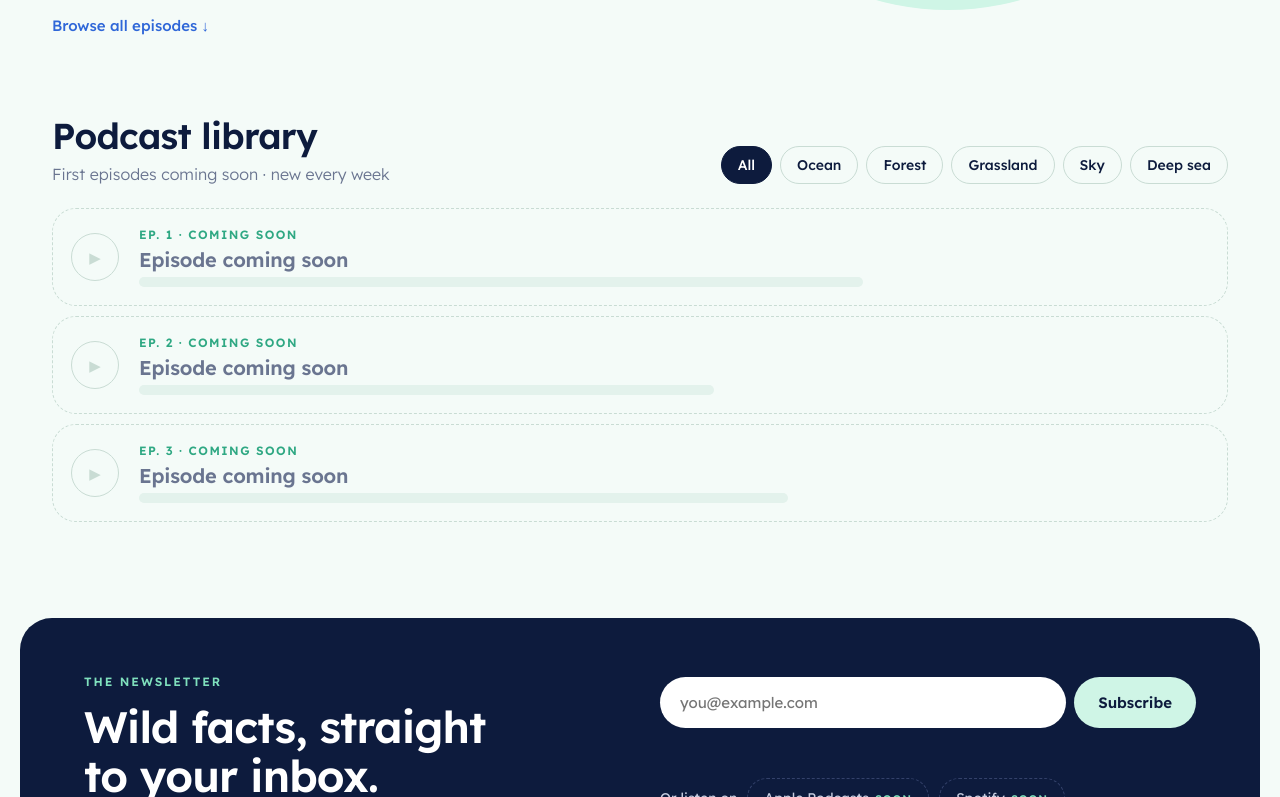
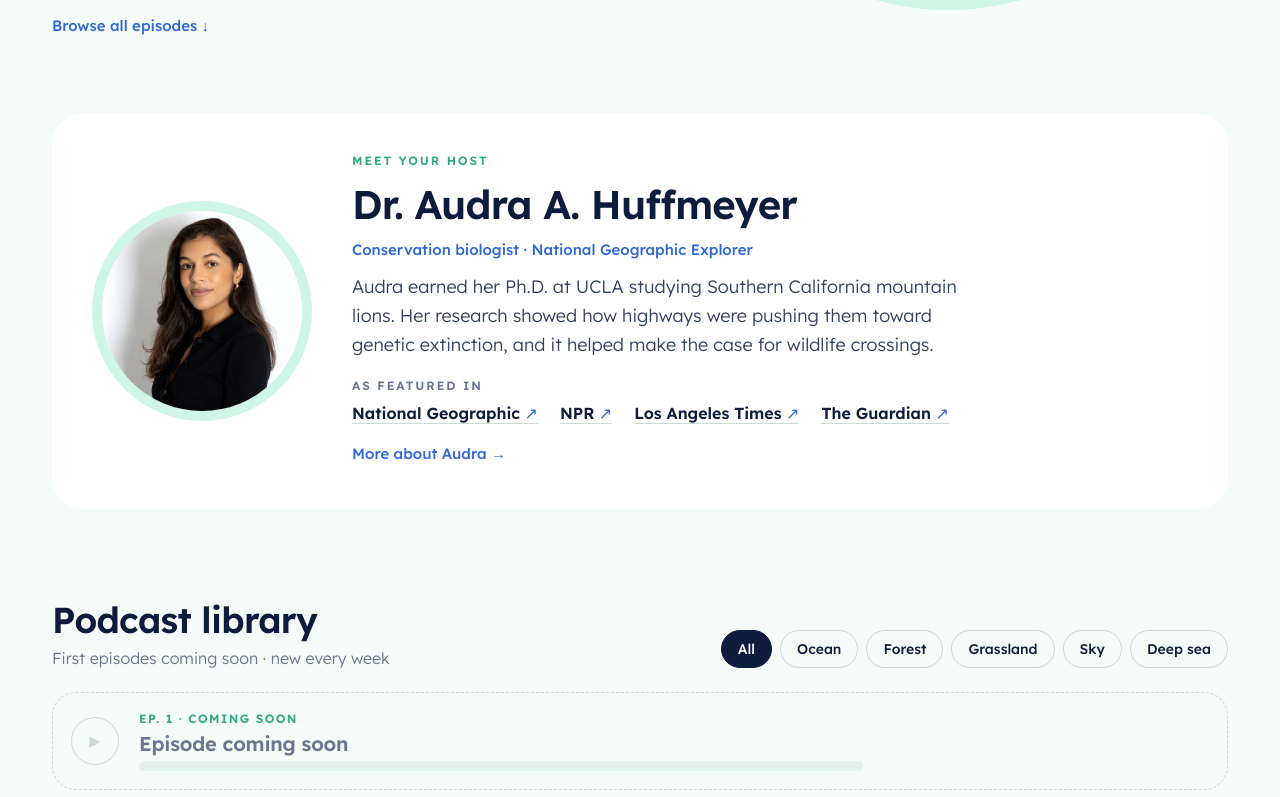
Before and after one commit to ahuffmeyer-hub/wildlife-tidbits, a plain HTML site: page index.html in a window 1280 px wide. Shown: the part 701-1498 px from the top of the page. Drawn offline with Linux system fonts and the light colour scheme.

Commit message:
Add "Meet your host" teaser to homepage (#2)
Claude-Session: https://claude.ai/code/session_01C4uhNu4MQNYaJvsjDmgmFP

Co-authored-by: Claude <noreply@anthropic.com>

```diff
--- a/index.html
+++ b/index.html
@@ -70,6 +70,29 @@
       </div>
     </section>
 
+    <!-- HOST TEASER — short version of /about -->
+    <section class="container host-teaser-wrap" aria-labelledby="host-teaser-title">
+      <div class="host-teaser">
+        <img class="host-teaser-photo" src="/assets/audra-headshot.webp" alt="Dr. Audra A. Huffmeyer" width="640" height="800" loading="lazy">
+        <div class="host-teaser-copy">
+          <span class="eyebrow">Meet your host</span>
+          <h2 id="host-teaser-title">Dr. Audra A. Huffmeyer</h2>
+          <span class="bio-role">Conservation biologist · National Geographic Explorer</span>
+          <p>Audra earned her Ph.D. at UCLA studying Southern California mountain lions. Her research showed how highways were pushing them toward genetic extinction, and it helped make the case for wildlife crossings.</p>
+          <div class="press press--left">
+            <span class="eyebrow">As featured in</span>
+            <div class="press-list">
+              <a href="https://www.nationalgeographic.com/animals/article/los-angeles-mountain-lions-becoming-inbred" target="_blank" rel="noopener">National Geographic</a>
+              <a href="https://www.npr.org/2022/01/31/1076895942/for-the-first-time-the-u-s-allocates-big-money-for-animal-road-crossings" target="_blank" rel="noopener">NPR</a>
+              <a href="https://www.latimes.com/espanol/eeuu/articulo/2022-07-05/los-angeles-mumbai-aprenden-a-convivir-con-pumas-leopardos" target="_blank" rel="noopener">Los Angeles Times</a>
+              <a href="https://www.theguardian.com/environment/2022/jun/30/los-angeles-mumbai-mountain-lion-leopard" target="_blank" rel="noopener">The Guardian</a>
+            </div>
+          </div>
+          <a class="text-link" href="/about">More about Audra →</a>
+        </div>
+      </div>
+    </section>
+
     <!-- LIBRARY -->
     <section class="container library" id="library">
       <div class="library-head">
--- a/styles.css
+++ b/styles.css
@@ -224,6 +224,30 @@ img { display: block; }
 }
 .outline-btn:hover { border-color: var(--blue); color: var(--blue); }
 
+/* Home-page host teaser */
+.host-teaser-wrap { padding-bottom: 88px; }
+.host-teaser {
+  background: var(--card); border-radius: 32px; padding: 40px;
+  display: grid; grid-template-columns: 220px 1fr; gap: 40px; align-items: center;
+}
+.host-teaser-photo {
+  width: 220px; height: 220px; border-radius: 50%; object-fit: cover; object-position: 50% 20%;
+  border: 10px solid var(--mint);
+}
+.host-teaser-copy { display: flex; flex-direction: column; gap: 14px; }
+.host-teaser-copy h2 { margin: 0; font-size: clamp(28px, 3.4vw, 40px); font-weight: 600; line-height: 1.1; letter-spacing: -.02em; }
+.host-teaser-copy p { margin: 0; max-width: 640px; font-size: 18px; font-weight: 300; line-height: 1.6; color: var(--body); text-wrap: pretty; }
+.press--left { align-items: flex-start; text-align: left; margin-top: 4px; }
+.press--left .press-list { justify-content: flex-start; font-size: 16px; }
+@media (max-width: 720px) {
+  .host-teaser { grid-template-columns: 1fr; justify-items: center; text-align: center; padding: 32px 24px; gap: 24px; }
+  .host-teaser-photo { width: 180px; height: 180px; }
+  .host-teaser-copy { align-items: center; }
+  .press--left { align-items: center; text-align: center; }
+  .press--left .press-list { justify-content: center; }
+  .host-teaser-copy .text-link { align-self: center; }
+}
+
 .section { padding-bottom: 88px; }
 .bio { max-width: 820px; display: flex; flex-direction: column; gap: 20px; }
 .bio h2 { margin: 0; font-size: clamp(34px, 4.4vw, 52px); font-weight: 600; line-height: 1.05; letter-spacing: -.025em; }
```
